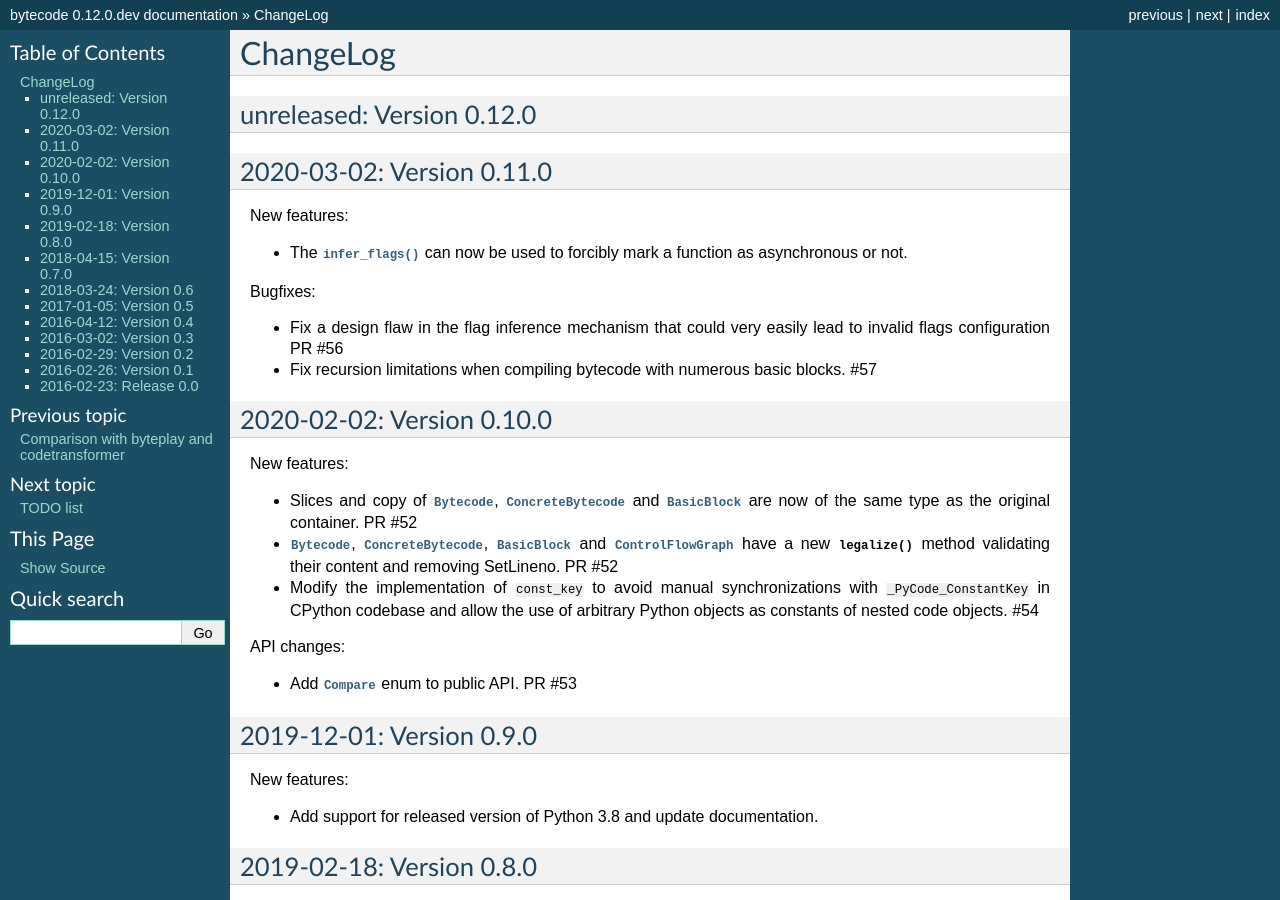
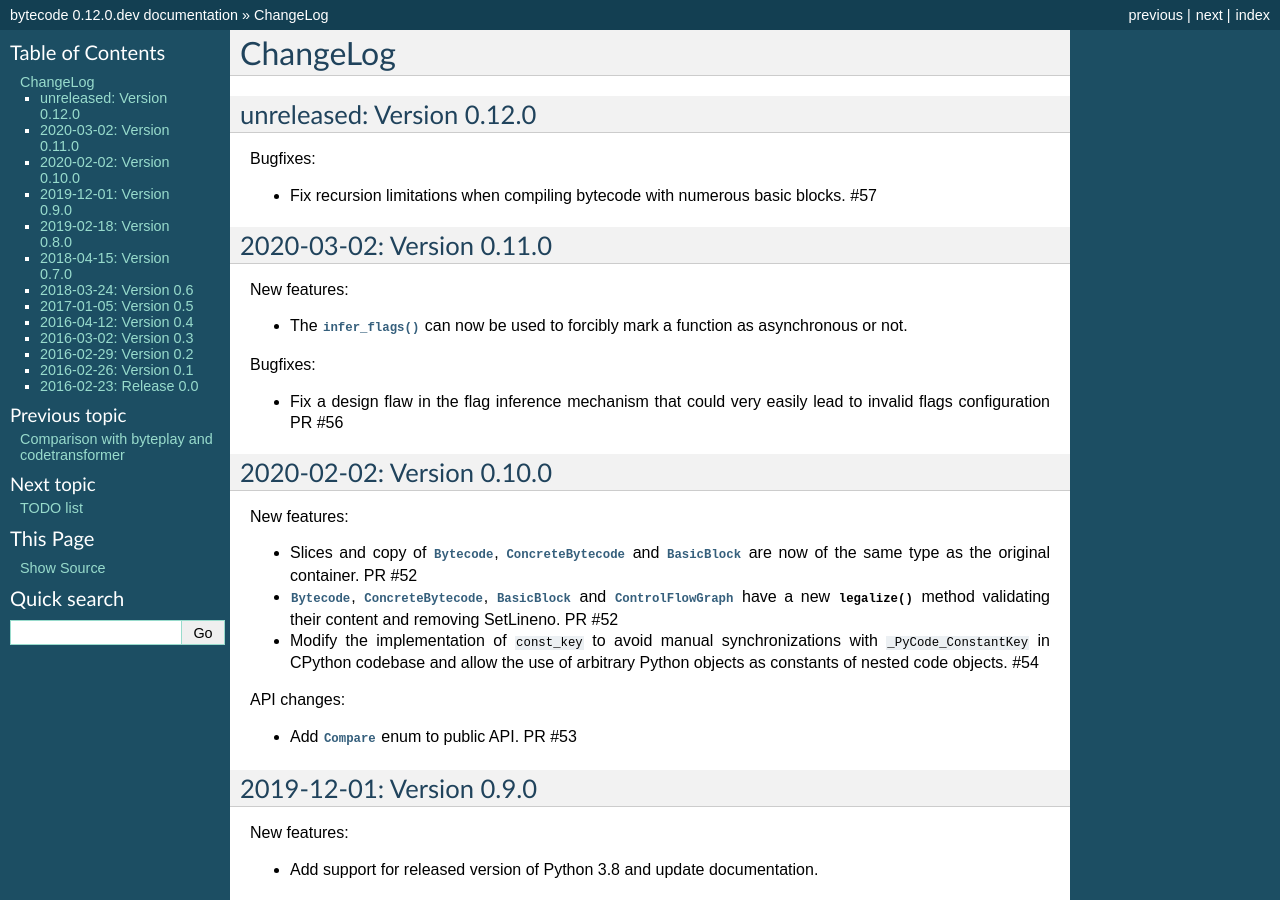
Before and after one commit to MatthieuDartiailh/bytecode, a Sphinx documentation site: the page built from doc/changelog.rst, in a window 1280 px wide and 900 px high. Built offline with Sphinx 7.4.7, drawn with Linux system fonts in a browser that asks for light colours; part of the change alters nothing that is shown.

Commit message:
move changes to 0.12

```diff
--- a/doc/changelog.rst
+++ b/doc/changelog.rst
@@ -4,6 +4,10 @@ ChangeLog
 unreleased: Version 0.12.0
 --------------------------
 
+Bugfixes:
+
+- Fix recursion limitations when compiling bytecode with numerous basic
+  blocks. #57
 
 2020-03-02: Version 0.11.0
 --------------------------
@@ -17,9 +21,6 @@ Bugfixes:
 
 - Fix a design flaw in the flag inference mechanism that could very easily
   lead to invalid flags configuration PR #56
-
-- Fix recursion limitations when compiling bytecode with numerous basic
-  blocks. #57
 
 2020-02-02: Version 0.10.0
 --------------------------
```
